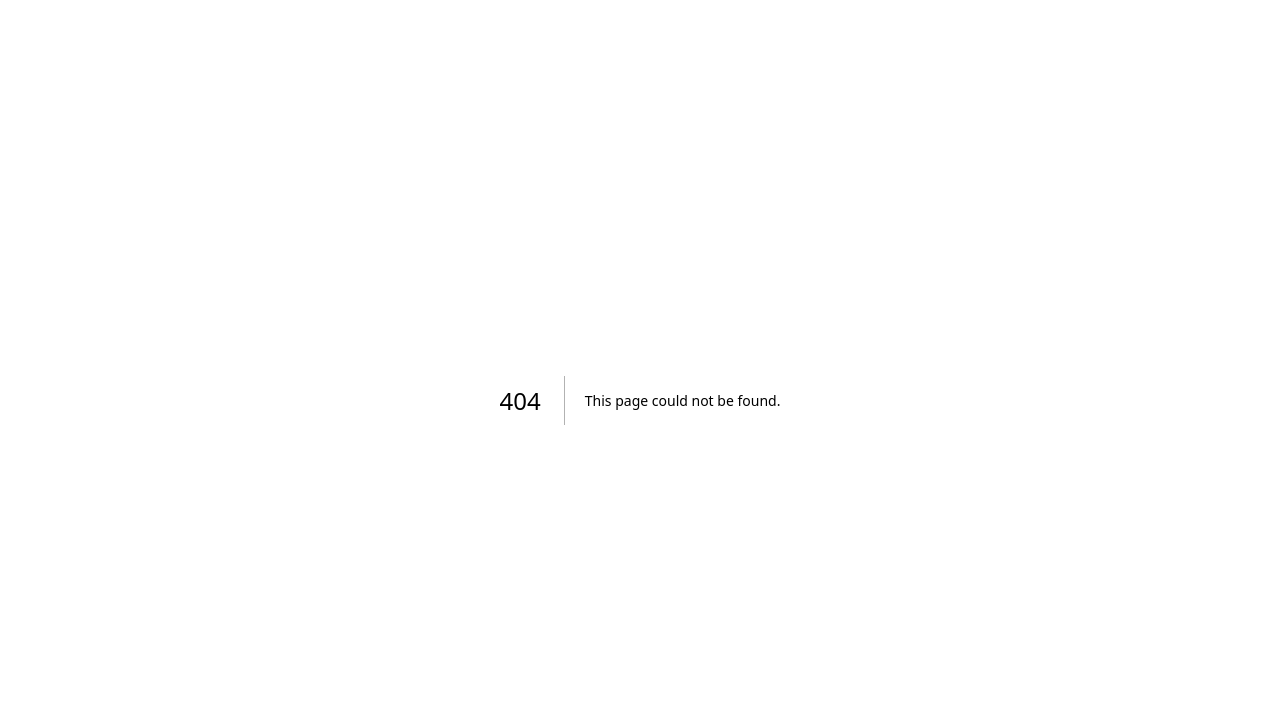
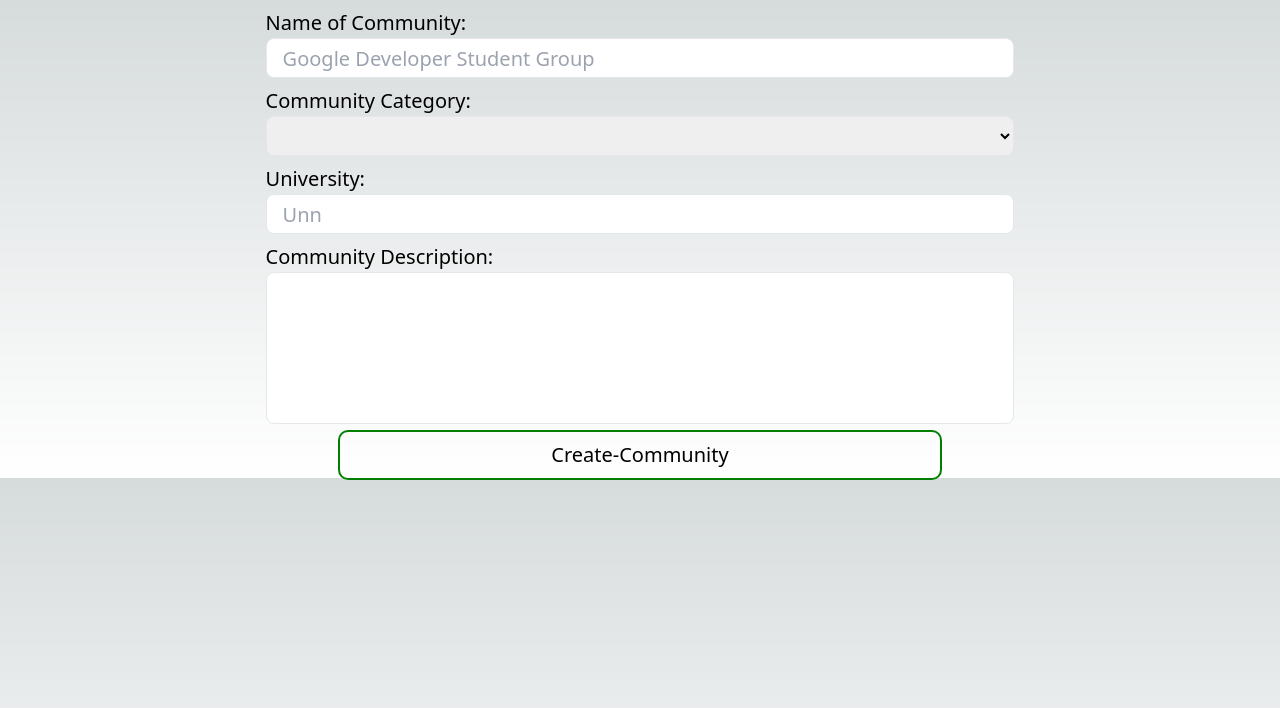
Before and after one commit to temple69/School_Communities, a Next.js app: page /create_community in a window 1280 px wide. Before the commit this address had no page. Shown: the top 708 px of the page. Built offline with nearby package versions, Linux system fonts and the light colour scheme.

Commit message:
pages:add new pages with this route

```diff
--- /dev/null
+++ b/src/pages/create_community/index.tsx
@@ -0,0 +1,9 @@
+import React from 'react'
+import Form from '@/components/Form'
+
+const Home = () => {
+  return (
+    <Form/>
+  )
+}
+export default Home
```
